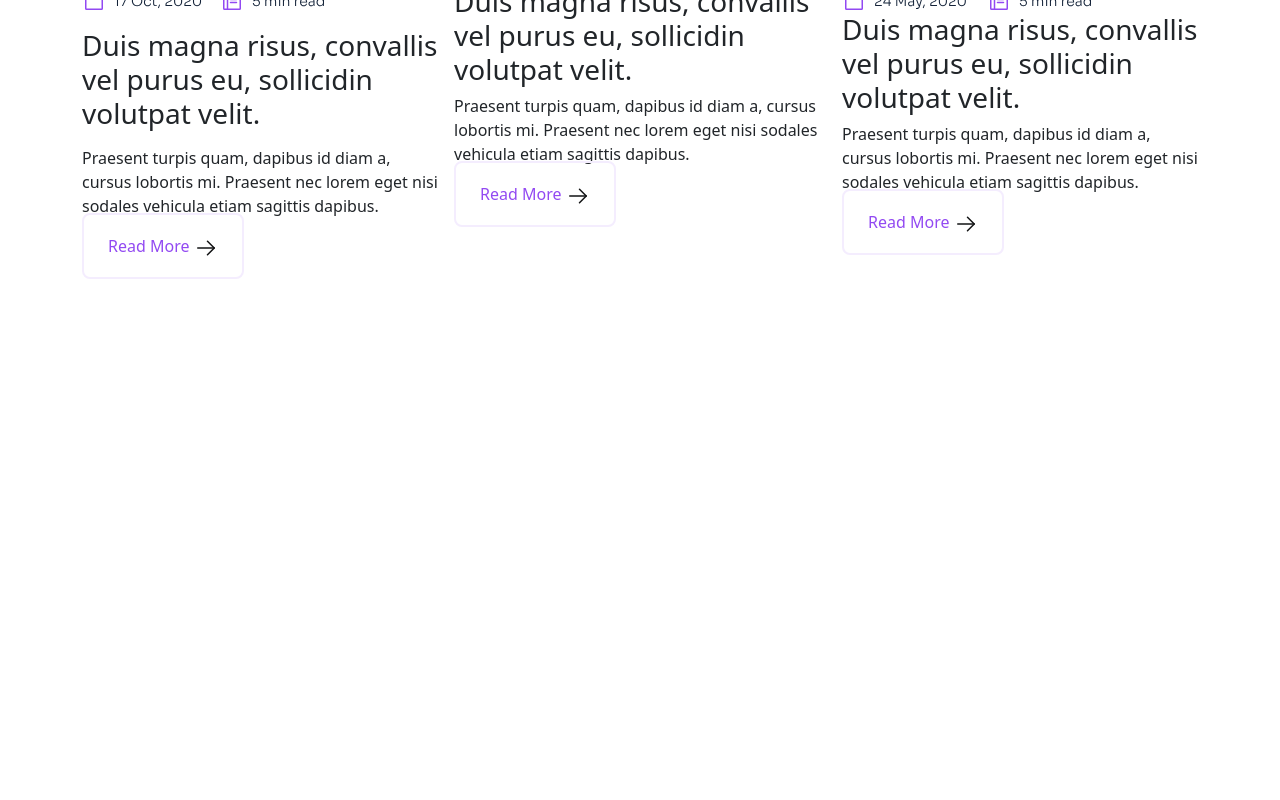
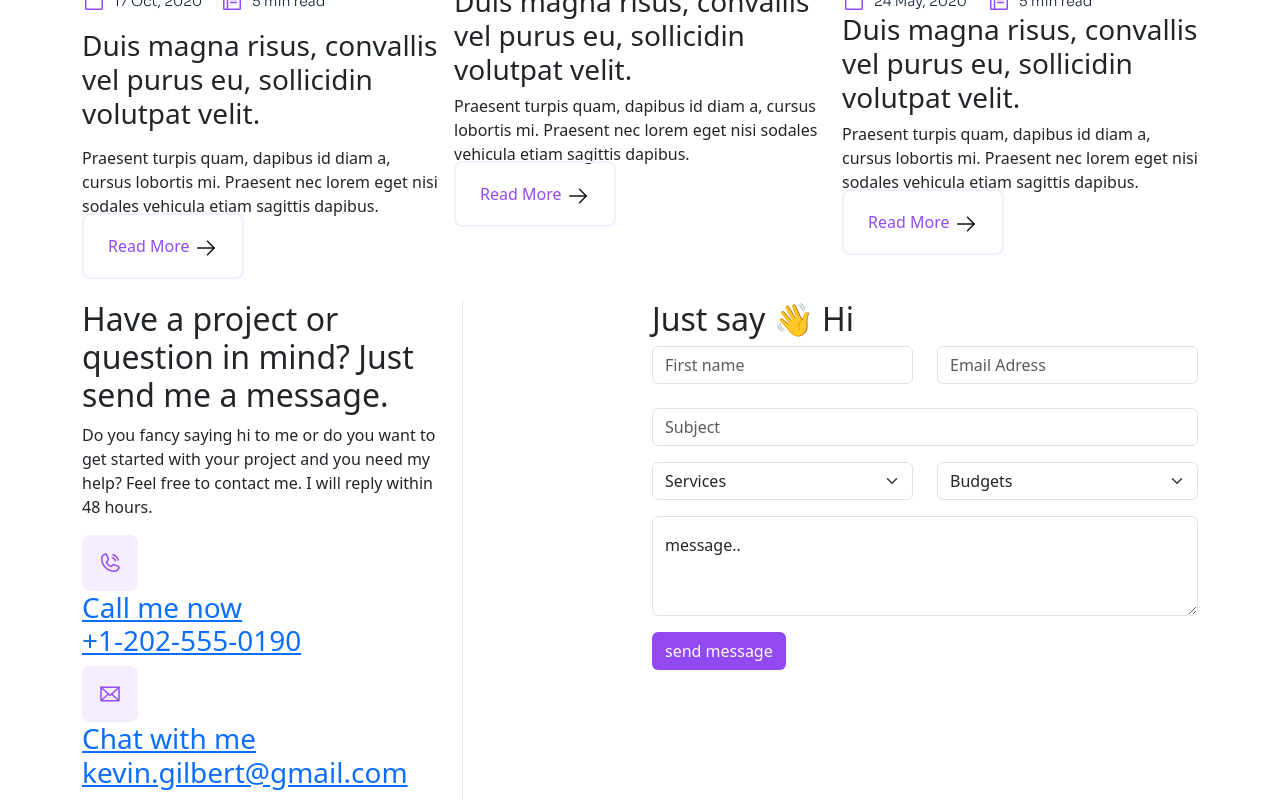
Before and after one commit to arefinMilen/Landing-Page, a plain HTML site: page index.html in a window 1280 px wide. Shown: the part 6862-7662 px from the top of the page. Before the commit the page ends 7162 px from the top, so only its background shows below. Drawn offline with nearby package versions, Linux system fonts and the light colour scheme.

Commit message:
added basic feedback section

```diff
--- a/index.html
+++ b/index.html
@@ -369,6 +369,72 @@
             </div>
         </div>
     </section>
+    <!-- feedback section -->
+     <section class="feedback">
+        <div class="container">
+            <div class="row d-flex justify-content-around">
+                <div class="feedback-card col-4">
+                    <div class="feed-info">
+                        <h2 class="title">Have a project or question in mind? Just send me a message.</h2>
+                        <p class="feed-des">Do you fancy saying hi to me or do you want to get started with your project and you need my help? Feel free to contact me. I will reply within 48 hours.</p>
+                    </div>
+                    <div class="feed-contact">
+                        <a href="#"><img src="./assets/photo/call.svg" alt="call">
+                        <h3>Call me now <br><span>+1-202-555-0190</span> </h3>
+                        </a>
+                        <a href="#"><img src="./assets/photo/mess.svg" alt="mess">
+                        <h3>Chat with me<br><span>kevin.gilbert@gmail.com</span></h3>
+                        </a>
+
+                    </div>
+
+                </div>
+
+                <div class="devider col">
+                    <img src="./assets/photo/Devider.svg" alt="">
+                </div>
+                <div class="feedback-opt col-6">
+                    <h2>Just say 👋 Hi</h2>
+                    <div class="row">
+                        <div class="col">
+                          <input type="text" class="form-control" placeholder="First name" aria-label="First name">
+                        </div>
+                        <div class="col">
+                          <input type="text" class="form-control" placeholder="Email Adress" aria-label="Email Adress">
+                        </div>
+                      </div>
+                      <div class="mb-3">
+                        <label for="formGroupExampleInput" class="form-label"></label>
+                        <input type="text" class="form-control" id="formGroupExampleInput" placeholder="Subject">
+                      </div>
+                      <div class="row">
+                        <div class="col">
+                            <select class="form-select" aria-label="Default select example">
+                                <option selected>Services</option>
+                                <option value="1">One</option>
+                                <option value="2">Two</option>
+                                <option value="3">Three</option>
+                              </select>
+                            </div>
+                              <div class="col">
+                              <select class="form-select" aria-label="Default select example">
+                                <option selected>Budgets</option>
+                                <option value="1">One</option>
+                                <option value="2">Two</option>
+                                <option value="3">Three</option>
+                              </select>
+                        </div>
+                      </div>
+
+                      <div class="form-floating mt-3">
+                        <textarea class="form-control" placeholder="message" id="floatingTextarea2" style="height: 100px"></textarea>
+                        <label for="floatingTextarea2">message..</label>
+                      </div>
+                      <button class="btn mt-3" style="background:#9249F2; color: white;"  type="submit">send message</button>
+                </div>
+            </div>
+        </div>
+     </section>
 <script src="https://cdn.jsdelivr.net/npm/bootstrap@5.3.3/dist/js/bootstrap.min.js" integrity="sha384-0pUGZvbkm6XF6gxjEnlmuGrJXVbNuzT9qBBavbLwCsOGabYfZo0T0to5eqruptLy" crossorigin="anonymous"></script>
 </body>
 </html>
```
Also changed, not shown: assets/photo/Devider.svg (added), assets/photo/call.svg (added), assets/photo/mess.svg (added).
